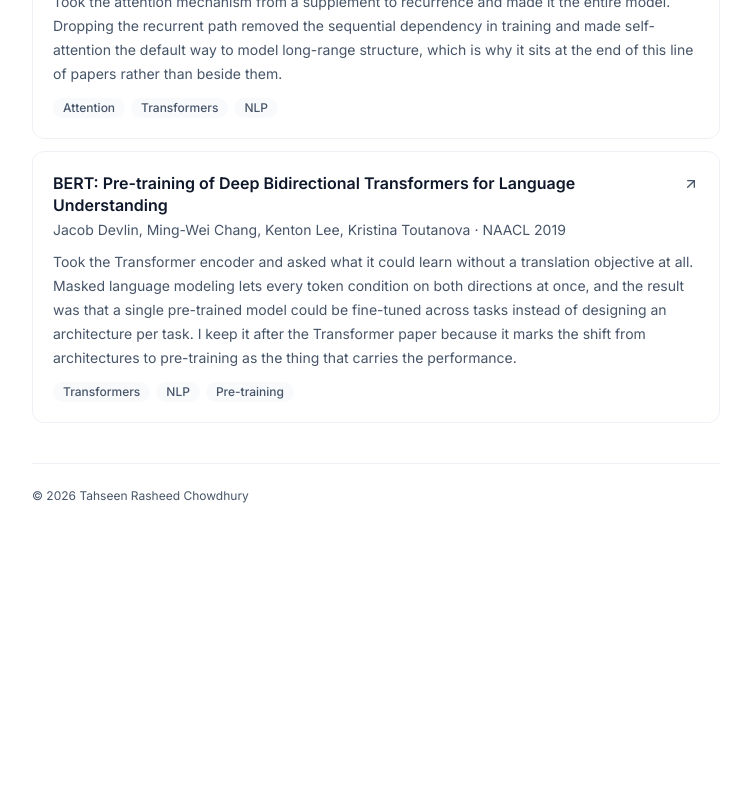
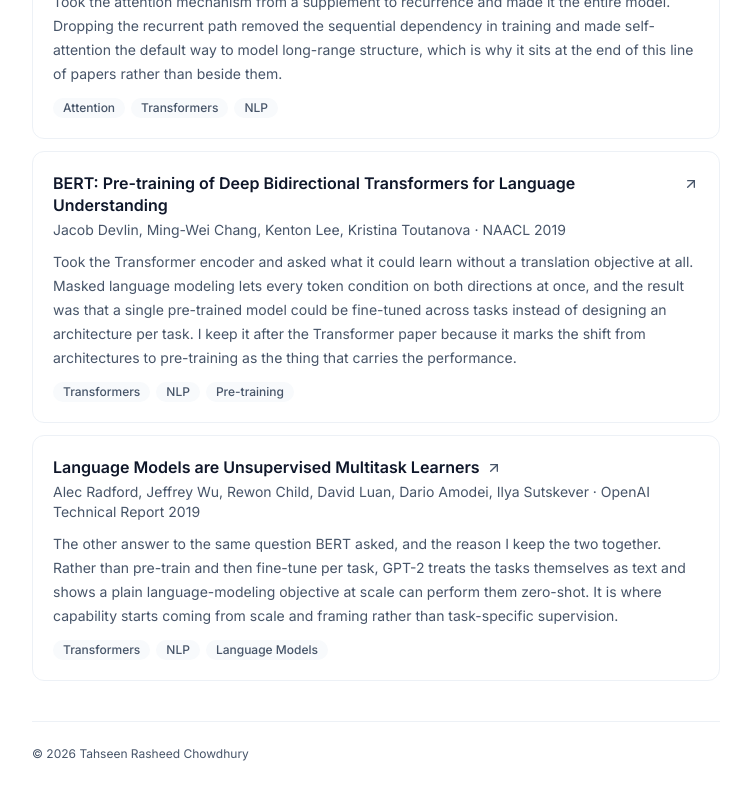
Before and after one commit to TahseenSust/tahseen, a Next.js app: page /paper-shelf in a window 1280 px wide. Shown: the part 1049-1849 px from the top of the page, without its empty margins (264-1015 px from the left). Before the commit the page ends 1633 px from the top, so only its background shows below. Built offline with nearby package versions, Linux system fonts and the light colour scheme.

Commit message:
redesign paper shelf

```diff
--- a/src/data/papers.ts
+++ b/src/data/papers.ts
@@ -62,4 +62,15 @@
       "Took the Transformer encoder and asked what it could learn without a translation objective at all. Masked language modeling lets every token condition on both directions at once, and the result was that a single pre-trained model could be fine-tuned across tasks instead of designing an architecture per task. I keep it after the Transformer paper because it marks the shift from architectures to pre-training as the thing that carries the performance.",
     tags: ["Transformers", "NLP", "Pre-training"],
   },
+  {
+    title: "Language Models are Unsupervised Multitask Learners",
+    authors:
+      "Alec Radford, Jeffrey Wu, Rewon Child, David Luan, Dario Amodei, Ilya Sutskever",
+    venue: "OpenAI Technical Report",
+    year: "2019",
+    url: "https://cdn.openai.com/better-language-models/language_models_are_unsupervised_multitask_learners.pdf",
+    note:
+      "The other answer to the same question BERT asked, and the reason I keep the two together. Rather than pre-train and then fine-tune per task, GPT-2 treats the tasks themselves as text and shows a plain language-modeling objective at scale can perform them zero-shot. It is where capability starts coming from scale and framing rather than task-specific supervision.",
+    tags: ["Transformers", "NLP", "Language Models"],
+  },
 ]
```
